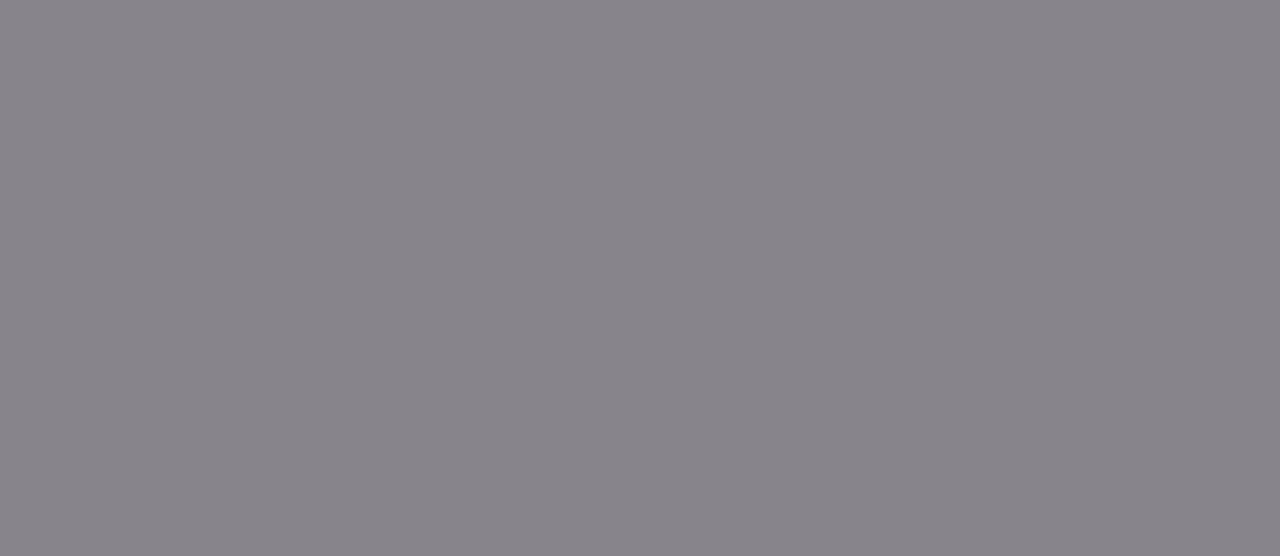
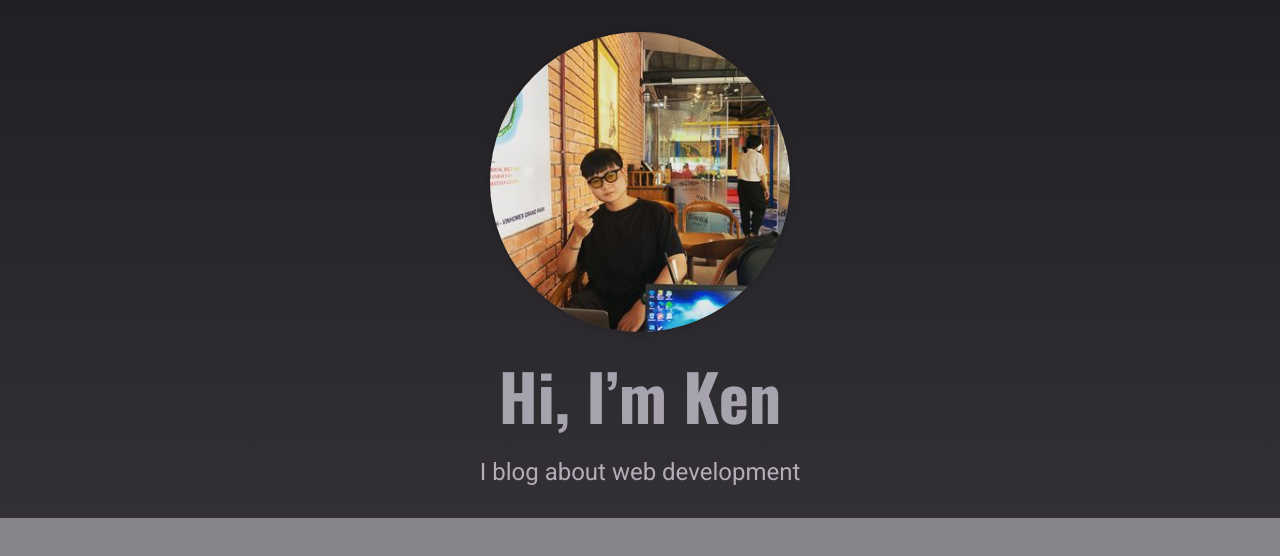
Before and after one commit to AQuoc98/next-tutorial, a Next.js app in the folder blog-app/: page / in a window 1280 px wide. Shown: the top 556 px of the page. Built offline with nearby package versions, Linux system fonts and the light colour scheme.

Commit message:
blog/feat/hero-component: adding the hero component

```diff
--- /dev/null
+++ b/blog-app/components/home-page/hero.js
@@ -0,0 +1,19 @@
+import Image from "next/image";
+import classes from "./hero.module.css";
+
+export default function Hero() {
+  return (
+    <section className={classes.hero}>
+      <div className={classes.image}>
+        <Image
+          src="/images/site/Ken.jpeg"
+          alt="An image showing Ken"
+          width={300}
+          height={300}
+        />
+      </div>
+      <h1>Hi, I&rsquo;m Ken</h1>
+      <p>I blog about web development</p>
+    </section>
+  );
+}
--- /dev/null
+++ b/blog-app/components/home-page/hero.module.css
@@ -0,0 +1,40 @@
+.hero {
+  text-align: center;
+  background-image: linear-gradient(
+    to bottom,
+    var(--color-grey-900),
+    var(--color-grey-800)
+  );
+  padding: var(--size-8) 0;
+}
+
+.image {
+  width: 300px;
+  height: 300px;
+  box-shadow: 0 1px 8px rgba(0, 0, 0, 0.2);
+  border-radius: 50%;
+  overflow: hidden;
+  background-color: var(--color-grey-700);
+  margin: auto;
+}
+
+.image img {
+  object-fit: cover;
+  object-position: top;
+  width: 100%;
+  height: 100%;
+}
+
+.hero h1 {
+  font-size: var(--size-16);
+  margin: var(--size-4) 0;
+  color: var(--color-grey-300);
+}
+
+.hero p {
+  font-size: var(--size-6);
+  color: var(--color-grey-200);
+  width: 90%;
+  max-width: 40rem;
+  margin: auto;
+}
--- a/blog-app/pages/index.js
+++ b/blog-app/pages/index.js
@@ -1 +1,10 @@
-export default function HomePage() {}
+import Hero from "@/components/home-page/hero";
+import { Fragment } from "react";
+
+export default function HomePage() {
+  return (
+    <Fragment>
+      <Hero />
+    </Fragment>
+  );
+}
```
Also changed, not shown: blog-app/public/images/site/Ken.jpeg (added).
